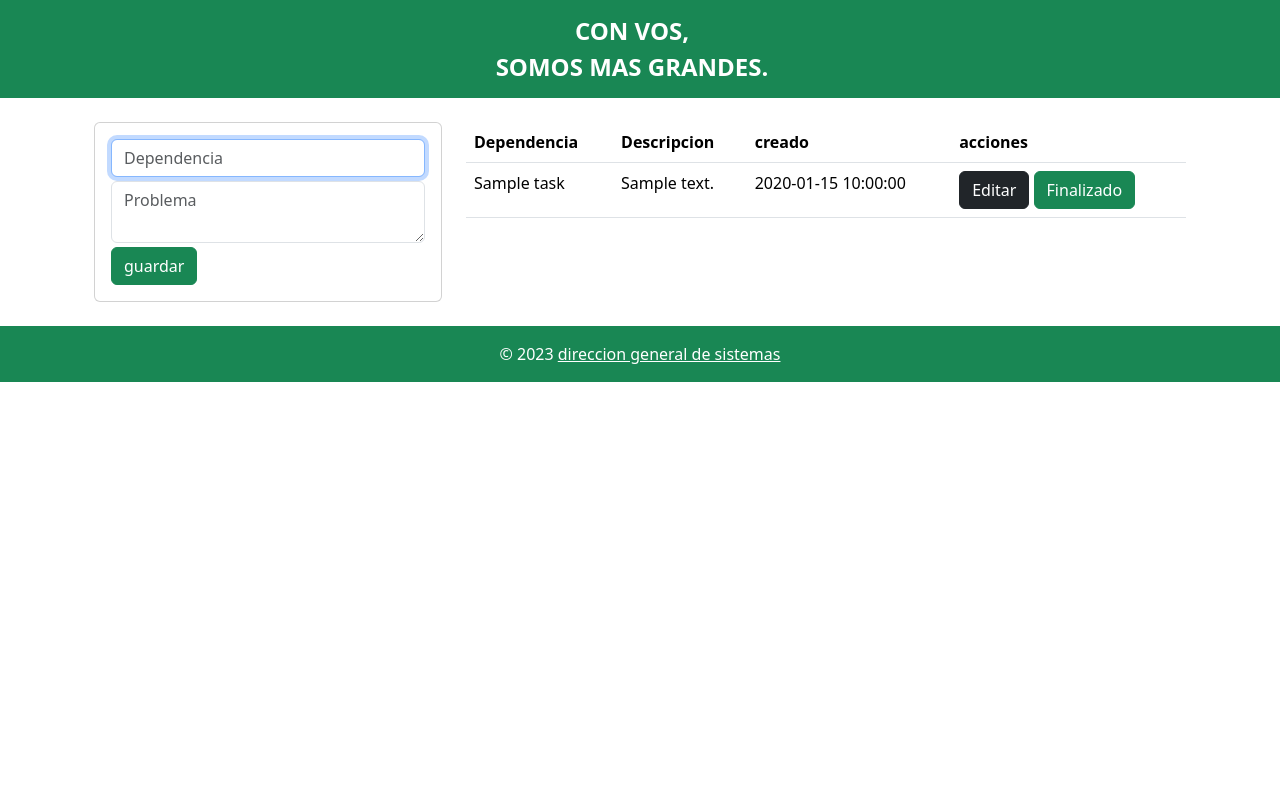
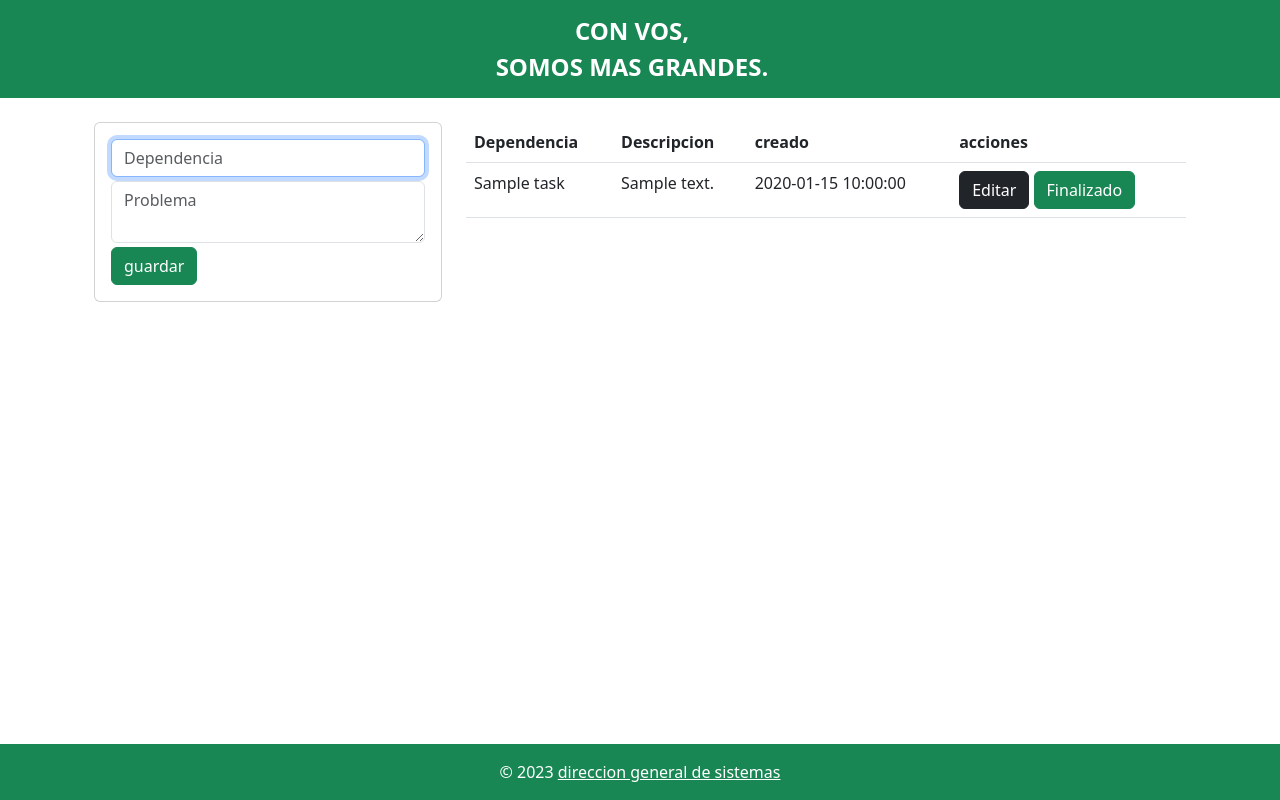
Before and after one commit to Tobias-Stani/practica-crud-sistemas, a PHP site: page /index.php in a window 1280 px wide. Run offline with PHP 8.4, Linux system fonts and the light colour scheme; tables that the repository leaves empty or names only in its code hold one stand-in row (values such as "Sample post").

Commit message:
footer simepre abajo

```diff
--- a/includes/footer.php
+++ b/includes/footer.php
@@ -1,16 +1,38 @@
-<footer class="bg-success text-center text-lg-start">
-  <!-- Copyright -->
-  <div class="text-center p-3 text-white" >
+<!DOCTYPE html>
+<html lang="en">
+<head>
+    <meta charset="UTF-8">
+    <meta name="viewport" content="width=device-width, initial-scale=1.0">
+    <link href="https://cdn.jsdelivr.net/npm/bootstrap@5.3.0/dist/css/bootstrap.min.css" rel="stylesheet">
+    <title>Footer en la parte inferior</title>
+    <style>
+        body {
+            display: flex;
+            flex-direction: column;
+            min-height: 100vh; /* Al menos 100% de la altura de la ventana visible */
+            margin: 0; /* Elimina el margen predeterminado del cuerpo */
+        }
+
+        .content {
+            flex: 1; /* El contenido se expandirá para llenar el espacio restante */
+        }
+    </style>
+</head>
+<body>
+
+<div class="content">
+    <!-- Aquí va tu contenido principal -->
+</div>
+
+<footer class="bg-success text-center text-white p-3">
+    <!-- Copyright -->
     © 2023
     <a class="text-white" href="https://mdbootstrap.com/">direccion general de sistemas</a>
-  </div>
-  <!-- Copyright -->
 </footer>
 
+<!-- bootstrap -->
+<script src="https://cdn.jsdelivr.net/npm/bootstrap@5.3.1/dist/js/bootstrap.bundle.min.js" integrity="sha384-HwwvtgBNo3bZJJLYd8oVXjrBZt8cqVSpeBNS5n7C8IVInixGAoxmnlMuBnhbgrkm" crossorigin="anonymous"></script>
+<!-- bootstrap -->
 
-
-    <!-- bootstrap -->
-    <script src="https://cdn.jsdelivr.net/npm/bootstrap@5.3.1/dist/js/bootstrap.bundle.min.js" integrity="sha384-HwwvtgBNo3bZJJLYd8oVXjrBZt8cqVSpeBNS5n7C8IVInixGAoxmnlMuBnhbgrkm" crossorigin="anonymous"></script>
-    <!-- bootstrap -->
 </body>
 </html>
```
